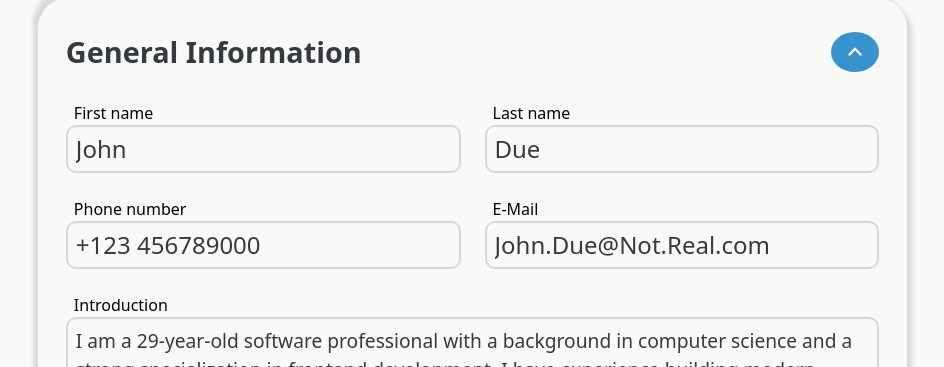
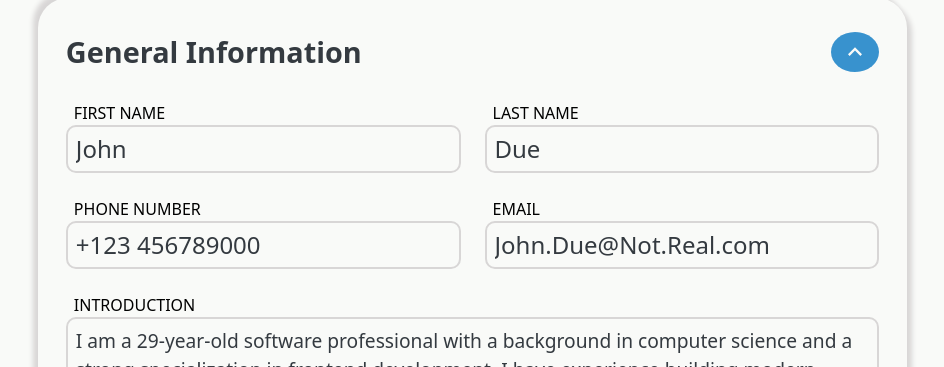
Before and after one commit to V1IRuZ/cv-application, a React (Vite) app: page / in a window 1280 px wide. Shown: the part 142-509 px from the top of the page, without its empty margins (160-1104 px from the left). Built offline with nearby package versions, Linux system fonts and the light colour scheme.

Commit message:
style(form): uppercase label texts

```diff
--- a/src/components/Customization.jsx
+++ b/src/components/Customization.jsx
@@ -26,7 +26,7 @@ export default function Customization({ custom, setCustom }) {
         <div className="extension">
           <div className="custom-list">
             <div className="input">
-              <label htmlFor="cv-title">CV Title</label>
+              <label htmlFor="cv-title">RESUME TITLE</label>
               <input
                 type="text"
                 id="cv-title"
@@ -40,7 +40,7 @@ export default function Customization({ custom, setCustom }) {
               />
             </div>
             <div className="input">
-              <label htmlFor="introduction-title">Introduction Title</label>
+              <label htmlFor="introduction-title">INTRODUCTION TITLE</label>
               <input
                 type="text"
                 id="introduction-title"
@@ -54,7 +54,7 @@ export default function Customization({ custom, setCustom }) {
               />
             </div>
             <div className="input">
-              <label htmlFor="jobs-title">Practical Experience Title</label>
+              <label htmlFor="jobs-title">PRACTICAL EXPERIENCE TITLE</label>
               <input
                 type="text"
                 id="jobs-title"
@@ -68,7 +68,7 @@ export default function Customization({ custom, setCustom }) {
               />
             </div>
             <div className="input">
-              <label htmlFor="education-title">Education Title</label>
+              <label htmlFor="education-title">EDUCATION TITLE</label>
               <input
                 type="text"
                 id="education-title"
@@ -82,7 +82,7 @@ export default function Customization({ custom, setCustom }) {
               />
             </div>
             <div className="input">
-              <label htmlFor="skills-title">Skills Title</label>
+              <label htmlFor="skills-title">SKILLS TITLE</label>
               <input
                 type="text"
                 id="skills-title"
@@ -96,7 +96,7 @@ export default function Customization({ custom, setCustom }) {
               />
             </div>
             <div className="input">
-              <label htmlFor="languages-title">Languages Title</label>
+              <label htmlFor="languages-title">LANGUAGES TITLE</label>
               <input
                 type="text"
                 id="languages-title"
@@ -110,7 +110,7 @@ export default function Customization({ custom, setCustom }) {
               />
             </div>
             <div className="input-color">
-              <span>CV Color:</span>
+              <span>COLOR:</span>
               <label
                 htmlFor="cv-color"
                 className="color-ui"
@@ -132,7 +132,7 @@ export default function Customization({ custom, setCustom }) {
               </label>
             </div>
             <div className="input">
-              <label htmlFor="font">Font</label>
+              <label htmlFor="font">FONT</label>
               <select
                 name="font"
                 id="font"
--- a/src/components/Experience.jsx
+++ b/src/components/Experience.jsx
@@ -10,7 +10,7 @@ function ExperienceCard({ data, index, handleRemove, setData }) {
     <div className="experience">
       <h2>Experience #{listNumber}</h2>
       <div className="input">
-        <label htmlFor={`title-${data.id}`}>Title</label>
+        <label htmlFor={`title-${data.id}`}>TITLE</label>
         <input
           type="text"
           value={data.title}
@@ -25,7 +25,7 @@ function ExperienceCard({ data, index, handleRemove, setData }) {
         />
       </div>
       <div className="input">
-        <label htmlFor={`place-${data.id}`}>Place</label>
+        <label htmlFor={`place-${data.id}`}>PLACE</label>
         <input
           type="text"
           value={data.place}
@@ -41,7 +41,7 @@ function ExperienceCard({ data, index, handleRemove, setData }) {
       </div>
       <div className="date">
         <div className="input">
-          <label htmlFor={`start-${data.id}`}>Start date</label>
+          <label htmlFor={`start-${data.id}`}>START DATE</label>
           <input
             type="text"
             value={data.startDate}
@@ -58,7 +58,7 @@ function ExperienceCard({ data, index, handleRemove, setData }) {
           />
         </div>
         <div className="input">
-          <label htmlFor={`end-${data.id}`}>End date</label>
+          <label htmlFor={`end-${data.id}`}>END DATE</label>
           <input
             type="text"
             value={data.endDate}
@@ -76,7 +76,7 @@ function ExperienceCard({ data, index, handleRemove, setData }) {
         </div>
       </div>
       <div className="input">
-        <label htmlFor={`description-${data.id}`}>Description</label>
+        <label htmlFor={`description-${data.id}`}>DESCRIPTION</label>
         <textarea
           name="description"
           value={data.description}
--- a/src/components/GeneralInformation.jsx
+++ b/src/components/GeneralInformation.jsx
@@ -6,12 +6,7 @@ const Input = ({ forId, label, type, value, onChange }) => {
   return (
     <div className="input">
       <label htmlFor={forId}>{label}</label>
-      <input
-        type={type}
-        id={forId}
-        value={value}
-        onChange={onChange}
-      />
+      <input type={type} id={forId} value={value} onChange={onChange} />
     </div>
   );
 };
@@ -41,7 +36,7 @@ export default function GeneralInformation({ personData, setPersonData }) {
           <div className="name">
             <Input
               forId={"firstName"}
-              label={"First name"}
+              label={"FIRST NAME"}
               type={"text"}
               value={personData.firstName}
               onChange={(e) =>
@@ -53,7 +48,7 @@ export default function GeneralInformation({ personData, setPersonData }) {
             />
             <Input
               forId={"lastName"}
-              label={"Last name"}
+              label={"LAST NAME"}
               type={"text"}
               value={personData.lastName}
               onChange={(e) =>
@@ -67,7 +62,7 @@ export default function GeneralInformation({ personData, setPersonData }) {
           <div className="contact">
             <Input
               forId={"phone"}
-              label={"Phone number"}
+              label={"PHONE NUMBER"}
               type={"tel"}
               value={personData.phone}
               onChange={(e) =>
@@ -79,7 +74,7 @@ export default function GeneralInformation({ personData, setPersonData }) {
             />
             <Input
               forId={"email"}
-              label={"E-Mail"}
+              label={"EMAIL"}
               type={"email"}
               value={personData.email}
               onChange={(e) =>
@@ -91,7 +86,7 @@ export default function GeneralInformation({ personData, setPersonData }) {
             />
           </div>
           <div className="input">
-            <label htmlFor="introduction">Introduction</label>
+            <label htmlFor="introduction">INTRODUCTION</label>
             <textarea
               name="intro"
               id="introduction"
--- a/src/components/Language.jsx
+++ b/src/components/Language.jsx
@@ -11,7 +11,7 @@ function LanguageInput({ data, index, onRemove, setData }) {
       <h2>Language #{languageNumber}</h2>
       <div className="language-skill">
         <div className="input">
-          <label htmlFor={`language-${data.id}`}>Language</label>
+          <label htmlFor={`language-${data.id}`}>LANGUAGE</label>
           <input
             type="text"
             id={`language-${data.id}`}
@@ -28,7 +28,7 @@ function LanguageInput({ data, index, onRemove, setData }) {
           />
         </div>
         <div className="input">
-          <label htmlFor={`rating-${data.id}`}>Skill level</label>
+          <label htmlFor={`rating-${data.id}`}>SKILL LEVEL</label>
           <input
             type="text"
             id={`rating-${data.id}`}
--- a/src/components/Skills.jsx
+++ b/src/components/Skills.jsx
@@ -10,7 +10,7 @@ function SkillInput({ data, index, onRemove, setData }) {
     <div className="skill-card">
       <h2>Skill #{skillNumber}</h2>
       <div className="input">
-        <label htmlFor={`skill-${data.id}`}>Skill</label>
+        <label htmlFor={`skill-${data.id}`}>SKILL</label>
         <input
           type="text"
           id={`skill-${data.id}`}
```
